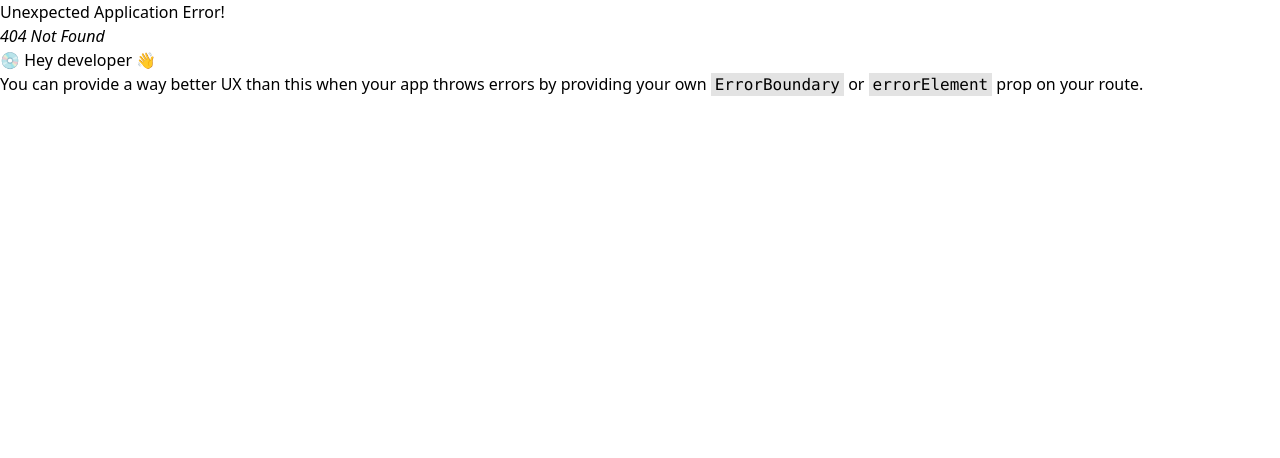
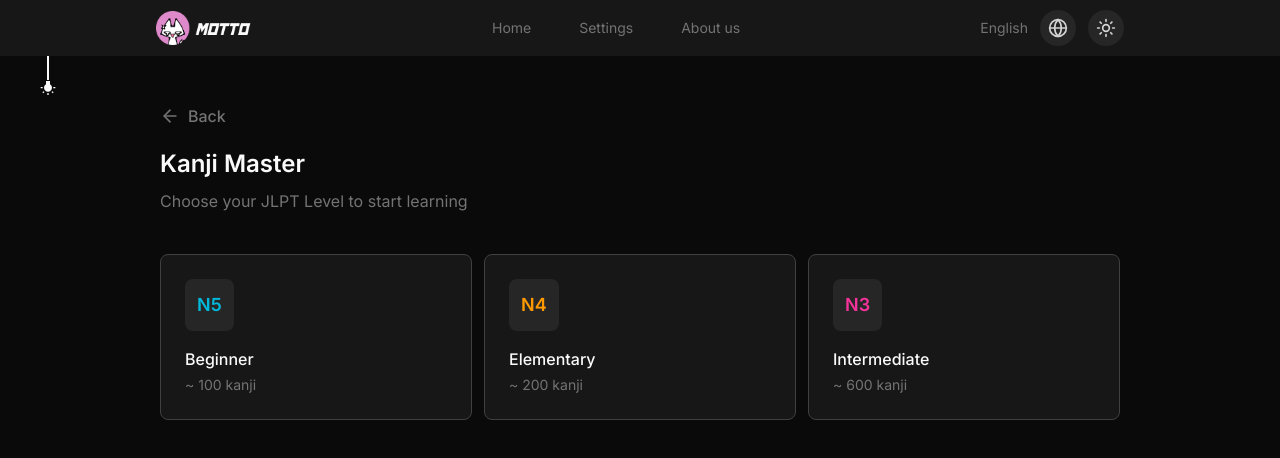
Before and after one commit to VeryLazyDev/Japanese-Web-Frontend-Admin, a React (Vite) app: page /kanji-levels in a window 1280 px wide. Before the commit this address had no page. Shown: the top 458 px of the page. Built offline with nearby package versions, Linux system fonts and the light colour scheme.

Commit message:
Made the level-select-page into a component so we can recycle it for every module

```diff
--- a/src/app/features/reading-level-select/page.jsx
+++ b/src/app/features/level-select-page/page.jsx
@@ -1,9 +1,9 @@
 import { ArrowLeft } from "lucide-react";
 import { useNavigate } from "react-router-dom";
 import LevelCard from "./components/level-card";
-import { Levels } from "@/constant/levels";
 
-const ReadingLevelSelect = () => {
+
+const LevelSelectPage = ({title, levels}) => {
     const navigate = useNavigate()
     return (
         <>
@@ -14,13 +14,13 @@ const ReadingLevelSelect = () => {
                 </button>
 
                 <div className="space-y-2">
-                    <h1 className="text-2xl font-semibold">Reading Master</h1>
+                    <h1 className="text-2xl font-semibold">{title}</h1>
                     <p className="text-base leading-relaxed text-muted-font">Choose your JLPT Level to start learning</p>
                 </div>
             </header>
 
             <section className="bg-transparent w-full h-auto mt-10 gap-3 grid grid-cols-1 lg:grid-cols-3">
-                {Levels.map((item) => (
+                {levels.map((item) => (
                     <LevelCard key={item.id} level={item.level} title={item.title} desc={item.desc}
                     bg={item.bg} color={item.color}/>
                 ))}
@@ -30,4 +30,4 @@ const ReadingLevelSelect = () => {
     )
 }
 
-export default ReadingLevelSelect;
+export default LevelSelectPage;
--- a/src/constant/levels.js
+++ b/src/constant/levels.js
@@ -1,13 +1,13 @@
 
 
 
-export const Levels = [
+export const ReadingLevels = [
     {
         id: 1,
         level: "N5",
         title: "Beginner",
         desc: "Foundations",
-        kanji: "~100 kanji",
+        kanji: "~ 100 kanji",
         bg: "bg-cyan-bg",
         color: "text-cyan-500"
     },
@@ -16,7 +16,7 @@ export const Levels = [
         level: "N4",
         title: "Elementary",
         desc: "Basic conversations",
-        kanji: "~200 kanji",
+        kanji: "~ 200 kanji",
         bg: "bg-amber-bg",
         color: "text-amber-500"
     },
@@ -24,9 +24,36 @@ export const Levels = [
         id: 3,
         level: "N3",
         title: "Intermediate",
-        kanji: "~600 kanji",
+        kanji: "~ 600 kanji",
         desc: "More complex topics",
         bg: "bg-pink-bg",
         color: "text-pink-500"
     },
 ];
+
+export const KanjiLevels = [
+    {
+        id: 1,
+        level: "N5",
+        title: "Beginner",
+        desc: "~ 100 kanji",
+        bg: "bg-cyan-bg",
+        color: "text-cyan-500"
+    },
+    {
+        id: 2,
+        level: "N4",
+        title: "Elementary",
+        desc: "~ 200 kanji",
+        bg: "bg-amber-bg",
+        color: "text-amber-500"
+    },
+    {
+        id: 3,
+        level: "N3",
+        title: "Intermediate",
+        desc: "~ 600 kanji",
+        bg: "bg-pink-bg",
+        color: "text-pink-500"
+    },
+];
--- a/src/constant/user-home-modules.js
+++ b/src/constant/user-home-modules.js
@@ -44,6 +44,7 @@ export const modules = [
         kanji: "字",
         bgColor: "bg-fuchsia-200",
         kanjiColor: "text-fuchsia-700",
+        path: "/kanji-levels"
     },
     {
         id: 3,
```
Also changed, not shown: src/app/routes/user-routes.jsx (+7 -3 lines), src/app/features/level-select-page/components/level-card.jsx (renamed from src/app/features/reading-level-select/components/level-card.jsx).
